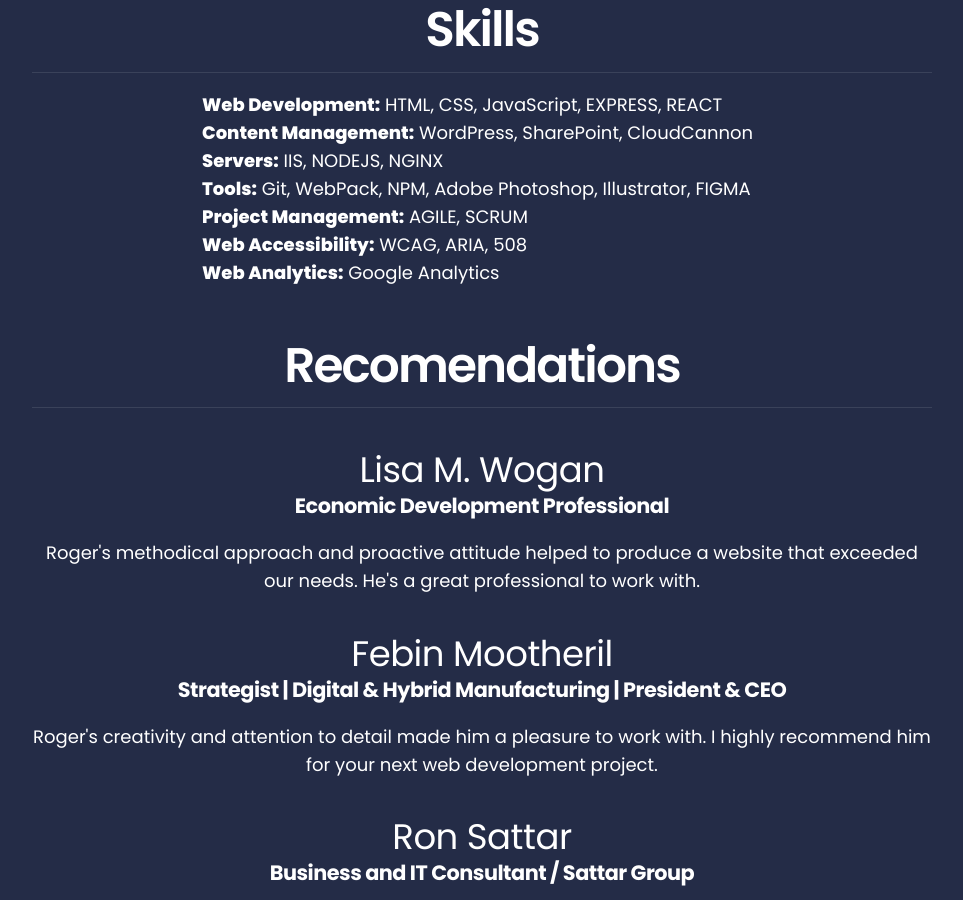
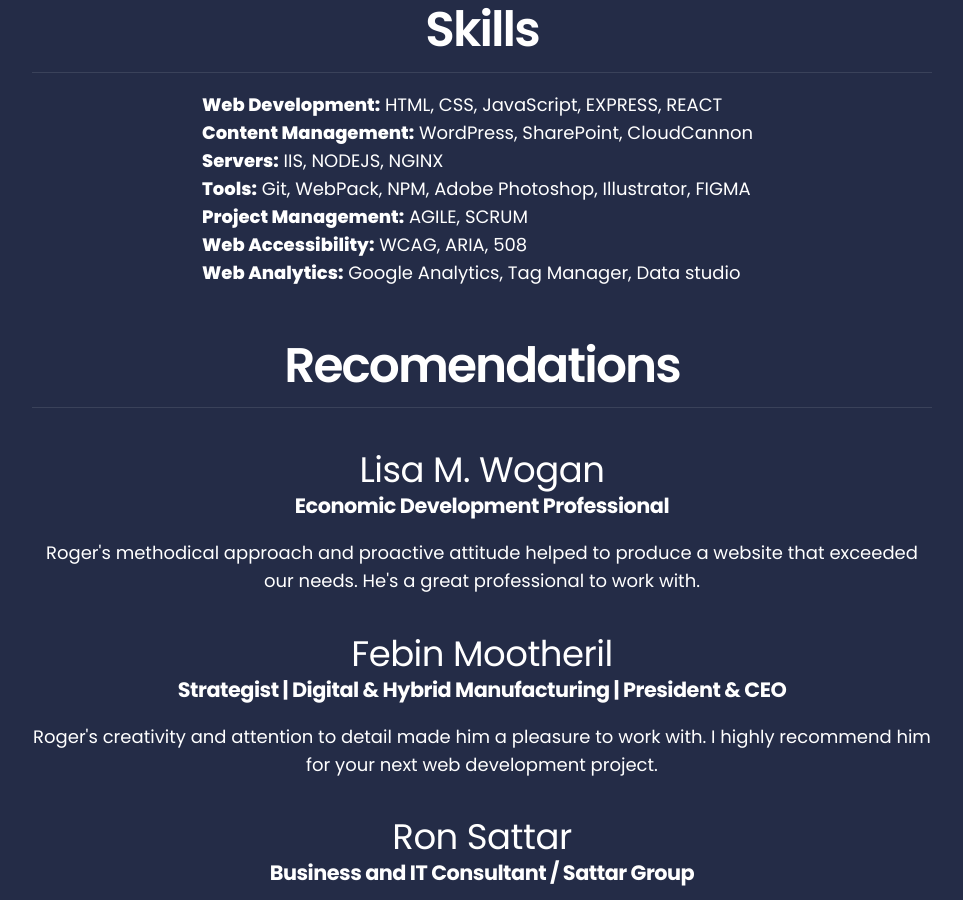
Before and after one commit to rehmpke/rogerehmpkesite, a Jekyll site: the page built from index.html, in a window 1280 px wide and 900 px high, scrolled down 1772 px. Shown: the whole window, without its empty margins (158-1121 px from the left). Built offline with Jekyll 4.4.1, drawn with Linux system fonts in a browser that asks for light colours.

Commit message:
Update skills analytics section items

```diff
--- a/_includes/skills.html
+++ b/_includes/skills.html
@@ -9,7 +9,7 @@
             <li><span class="skills-label">Tools:</span> Git, WebPack, NPM, Adobe Photoshop, Illustrator, FIGMA</li>
             <li><span class="skills-label">Project Management:</span> AGILE, SCRUM</li>
             <li><span class="skills-label">Web Accessibility:</span> WCAG, ARIA, 508</li>
-            <li><span class="skills-label">Web Analytics:</span> Google Analytics</li>
+            <li><span class="skills-label">Web Analytics:</span> Google Analytics, Tag Manager, Data studio</li>
         </ul>
     </div>
 </section>
```
